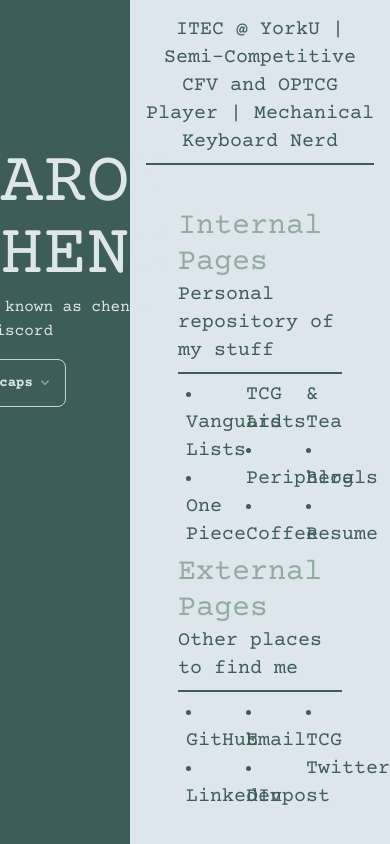
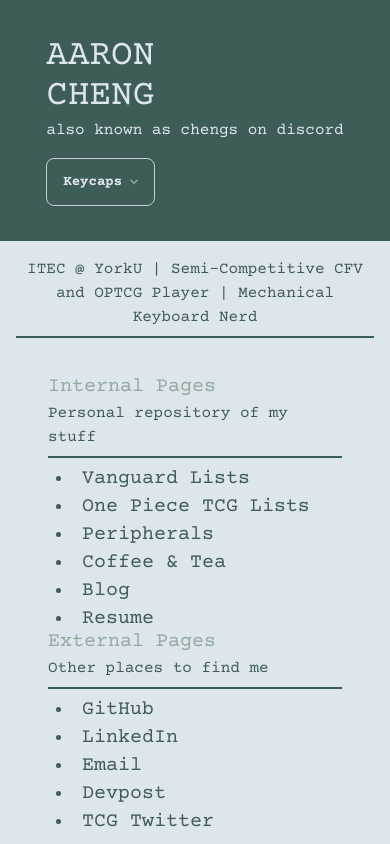
Before and after one commit to ChengAaron/PersonalWebsite, a React (Vite) app: page / in a window 390 px wide. Built offline with nearby package versions, Linux system fonts and the light colour scheme.

Commit message:
responsive

```diff
--- a/src/components/colorChanger.jsx
+++ b/src/components/colorChanger.jsx
@@ -1,6 +1,6 @@
 export default function ColorChange() {
     return (
-      <div className="dropdown mb-72 mt-4">
+      <div className="dropdown mt-4">
         <div tabIndex={0} role="button" className="btn text-primary-content bg-primary">
           Keycaps
           <svg
--- a/src/components/contactLinks.jsx
+++ b/src/components/contactLinks.jsx
@@ -6,12 +6,12 @@ const contactLinksList = constants.contactLinks.map(
 
 export default function ContactLinksComponent () {
     return (
-        <div className="justify-center items-center col-span-2">
+        <div className="justify-center items-center col-span-1 sm:col-span-2 mt-4">
         <div className="justify-self-auto m-8 -mb-8 -mt-4">
-            <p className="text-accent text-3xl mt-1">External Pages</p>
-            <p className="text-secondary-content text-xl">Other places to find me</p>
+            <p className="text-accent text-xl sm:text-3xl mt-1">External Pages</p>
+            <p className="text-secondary-content text-m sm:text-xl">Other places to find me</p>
             <div className="divider divider-neutral m-0"></div>
-            <ul className="list-disc list-inside columns-3">
+            <ul className="list-disc list-inside columns-1 sm:columns-3 sm:min-h-fit">
             {contactLinksList}
             </ul>
         </div>
--- a/src/components/hobbyLinks.jsx
+++ b/src/components/hobbyLinks.jsx
@@ -10,12 +10,12 @@ siteLinksList.push(<li className="text-secondary-content text-xl pl-2 pr-2 link
 
 export default function siteLinksComponent () {
     return (
-        <div className="justify-center items-center col-span-2">
+        <div className="justify-center items-center col-span-1 sm:col-span-2 mt-4">
         <div className="justify-self-auto m-8 -mb-8 -mt-4">
-            <p className="text-accent text-3xl mt-1">Internal Pages</p>
-            <p className="text-secondary-content text-xl">Personal repository of my stuff</p>
+            <p className="text-accent text-xl sm:text-3xl mt-1">Internal Pages</p>
+            <p className="text-secondary-content text-m sm:text-xl">Personal repository of my stuff</p>
             <div className="divider divider-neutral m-0"></div>
-            <ul className="list-disc list-inside columns-3">
+            <ul className="list-disc list-inside columns-1 sm:columns-3 sm:min-h-fit">
             {siteLinksList}
             </ul>
         </div>
--- a/src/pages/home.jsx
+++ b/src/pages/home.jsx
@@ -7,7 +7,7 @@ import Helmet from "../components/SEO";
 function Title() {
   return (
     <div className="justify-center">
-      <h1 className="text-7xl text-primary-content">
+      <h1 className="text-4xl sm:text-7xl text-primary-content">
         {text[0].firstName}<br />{text[1].lastName}
       </h1>
       <h2 className="text-l text-primary-content mt-0.5">
@@ -21,7 +21,7 @@ function Title() {
 function Bio() {
   return (
     <div className="col-span-2">
-      <p className="text-xl text-center text-secondary-content">
+      <p className="text-l sm:text-xl text-center text-secondary-content">
       {text[2].bio}
       </p>
       <div className="divider divider-neutral m-0"></div>
@@ -38,11 +38,11 @@ export default function Home() {
         description = "I'm an Information Technology student at York University. I'm interested in data analytics, full-stack development and love to talk about my various hobbies."
         canonical = "https://www.aaroncheng.xyz/"
       />
-      <div className="grid grid-cols-3 min-h-screen bg-secondary">
+      <div className="grid grid-cols-1 sm:grid-cols-3 min-h-screen sm:min-w-screen bg-secondary">
         <div className="grid grid-cols-subgrid bg-primary place-items-center">
           <Title />
         </div>
-        <div className="grid grid-cols-subgrid col-span-2 m-4">
+        <div className="grid grid-cols-subgrid col-span-1 sm:col-span-2 m-4">
           <Bio />
           <SiteLinks />
           <ContactLinks />
```
